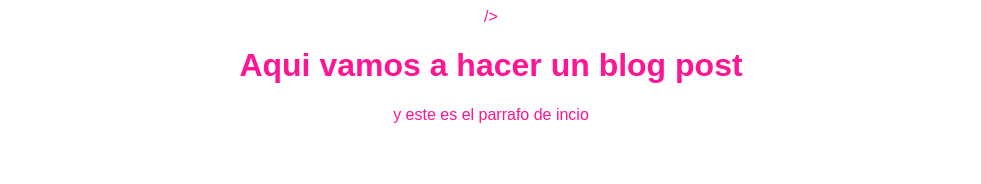
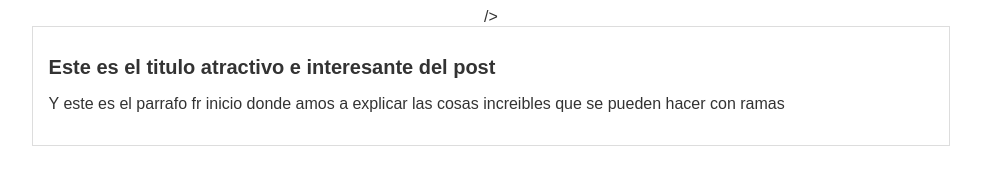
Before and after one commit to nandogonzalezc/proyectoDemoCursoPrework, a plain HTML site: page blogpost.html in a window 1280 px wide. Shown: the whole page, without its empty margins (149-1130 px from the left). Drawn offline with Linux system fonts and the light colour scheme.

Commit message:
commit al master del blogpost

```diff
--- a/blogpost.html
+++ b/blogpost.html
@@ -4,7 +4,10 @@
         <link rel="stylesheet" href="css/estilos.css"> />
     </head>
     <body>
-        <h1>Aqui vamos a hacer un blog post</h1>
-        <p>y este es el parrafo de incio</p>
+        <div id="container">
+            <div id="post">
+                <h1>Este es el titulo atractivo e interesante del post</h1>
+                <p>Y este es el parrafo fr inicio donde amos a explicar las cosas increibles que se pueden hacer con ramas</p>
+        </div>
     </body>
 </html>
--- a/css/estilos.css
+++ b/css/estilos.css
@@ -1,6 +1,20 @@
 body
  {
-    color: deeppink;
+    color: #333 ;
 text-align: center;
 font-family: "Arial";
 }
+
+#container
+{
+    width: 70%;
+    padding: 1em;
+    text-align: left;
+    border: 1px solid #DDD;
+    margin: 0 auto;
+}
+
+#container h1
+{
+font-size: 20px;
+}
```
